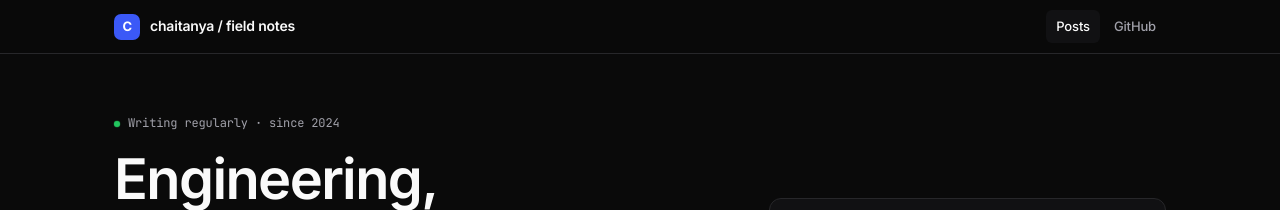
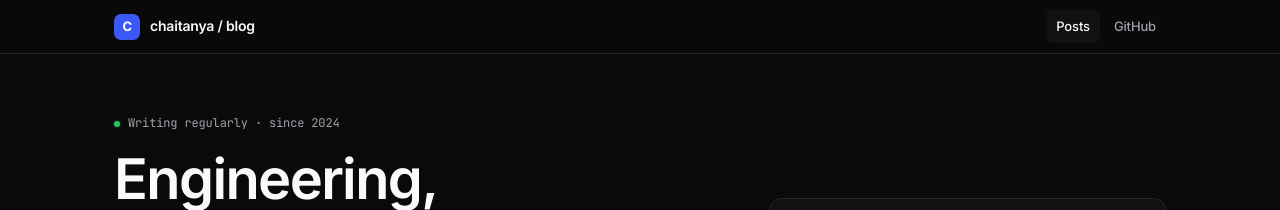
Before and after one commit to ChaitanyaKhoje/chaitanyakhoje.github.io, a Jekyll site: the page built from index.html, in a window 1280 px wide. Shown: the top 210 px of the page. Built offline with Jekyll 4.4.1, drawn with Linux system fonts in a browser that asks for light colours.

Commit message:
chore: clarify blog naming

```diff
--- a/_config.yml
+++ b/_config.yml
@@ -1,11 +1,11 @@
-title: "Field Notes"
+title: "Chaitanya Khoje Blog"
 tagline: "Engineering, written down."
 author:
   name: "Chaitanya Khoje"
   email: "chaitanyakhoje9@gmail.com"
   github: "chaitanyakhoje"
 description: >-
-  Field Notes by Chaitanya Khoje. Software engineering observations —
+  Chaitanya Khoje's personal engineering blog. Software engineering observations —
   performance, databases, Rust, Go, craft.
 baseurl: ""
 url: "https://chaitanyakhoje.github.io"
--- a/_layouts/default.html
+++ b/_layouts/default.html
@@ -17,7 +17,7 @@
     <div class="nav-inner">
       <a class="nav-logo" href="{{ '/' | relative_url }}">
         <div class="nav-logo-mark">C</div>
-        <span class="nav-logo-text">chaitanya / field notes</span>
+        <span class="nav-logo-text">chaitanya / blog</span>
       </a>
       <div class="nav-links">
         <a class="nav-link {% if page.url == '/' %}active{% endif %}" href="{{ '/' | relative_url }}">Posts</a>
```
Also changed, not shown: README.md.
